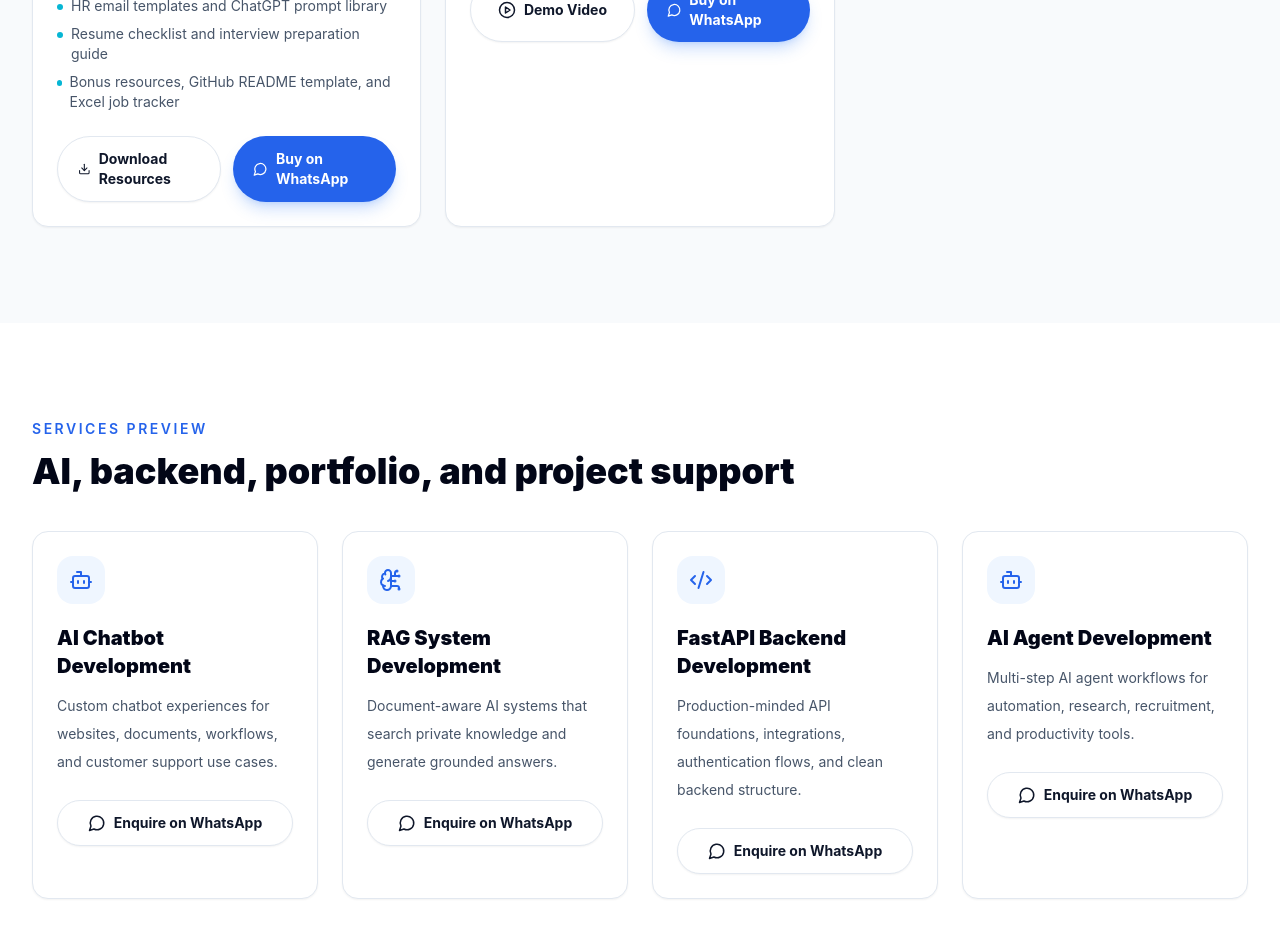
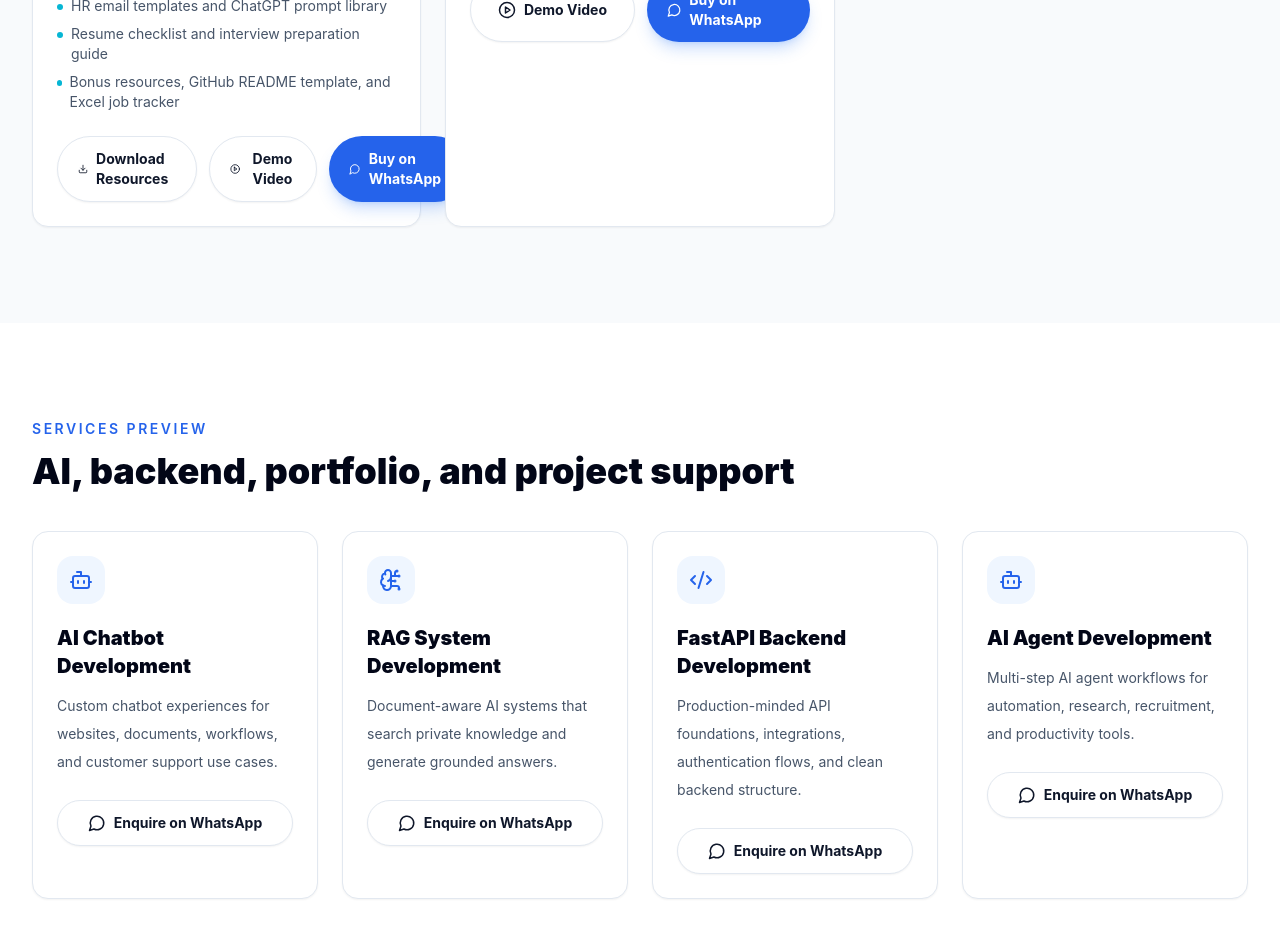
Before and after one commit to vasanth-cloud/Ntshllcreations, a React (Vite) app: page / in a window 1280 px wide. Shown: the part 1560-2493 px from the top of the page. Built offline with nearby package versions, Linux system fonts and the light colour scheme.

Commit message:
Add resume kit demo video

```diff
--- a/src/components/ProductCard.jsx
+++ b/src/components/ProductCard.jsx
@@ -70,6 +70,18 @@ function VideoModal({ product, onClose }) {
           </button>
         </div>
         <div className="aspect-video bg-black">
+          {product.demoVideoType === 'file' ? (
+            <video
+              className="h-full w-full"
+              controls
+              autoPlay
+              playsInline
+              preload="metadata"
+            >
+              <source src={product.demoVideoUrl} type="video/mp4" />
+              Your browser does not support MP4 video playback.
+            </video>
+          ) : (
             <iframe
               title={`${product.title} demo video`}
               src={`${product.demoVideoEmbedUrl}?autoplay=1`}
@@ -77,6 +89,7 @@ function VideoModal({ product, onClose }) {
               allow="autoplay; fullscreen; encrypted-media"
               allowFullScreen
             />
+          )}
         </div>
       </div>
     </div>
@@ -133,7 +146,7 @@ export default function ProductCard({ product }) {
                 <Download size={18} /> Download Resources
               </a>
             )}
-            {product.demoVideoEmbedUrl ? (
+            {product.demoVideoEmbedUrl || product.demoVideoType === 'file' ? (
               <button type="button" className="secondary-button w-full" onClick={() => setIsVideoOpen(true)}>
                 <PlayCircle size={18} /> Demo Video
               </button>
--- a/src/data/products.js
+++ b/src/data/products.js
@@ -16,6 +16,8 @@ export const products = [
     ],
     resourceDownloadUrl: '/downloads/AI_Resume_Master_Kit_2026.zip',
     resourceFileName: 'AI_Resume_Master_Kit_2026.zip',
+    demoVideoUrl: '/videos/ai-resume-master-kit-2026-demo.mp4',
+    demoVideoType: 'file',
     imageType: 'resume-kit-cover',
     accent: 'from-slate-950 via-blue-950 to-cyan-700',
   },
```
Also changed, not shown: 1 other file (tests, documents, lock files or other folders). Lines whose indentation alone changed are shown as unchanged.
